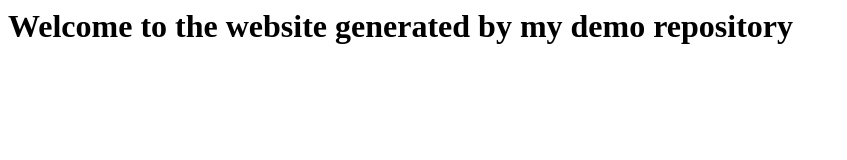
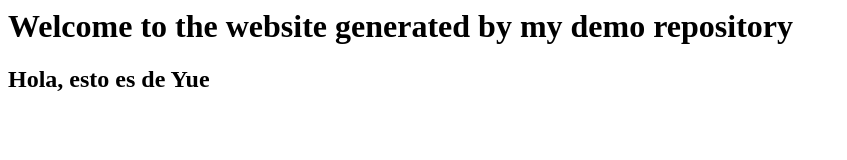
Before and after one commit to hermosillo-i3/demo-repository, a website: page index.html in a window 1280 px wide. Shown: the whole page, without its empty margins (0-847 px from the left). Drawn offline with Linux system fonts and the light colour scheme.

Commit message:
Test yue

```diff
--- a/index.html
+++ b/index.html
@@ -1 +1,2 @@
 <h1>Welcome to the website generated by my demo repository</h1>
+<h2>Hola, esto es de Yue</h2>
--- a/package.json
+++ b/package.json
@@ -1,6 +1,6 @@
 {
   "name": "demo-repo",
-  "version": "1.0.2",
+  "version": "1.0.3",
   "description": "A sample package.json",
   "dependencies": {
     "@primer/css": "17.0.1"
```
Also changed, not shown: CHANGELOG.md (added).
